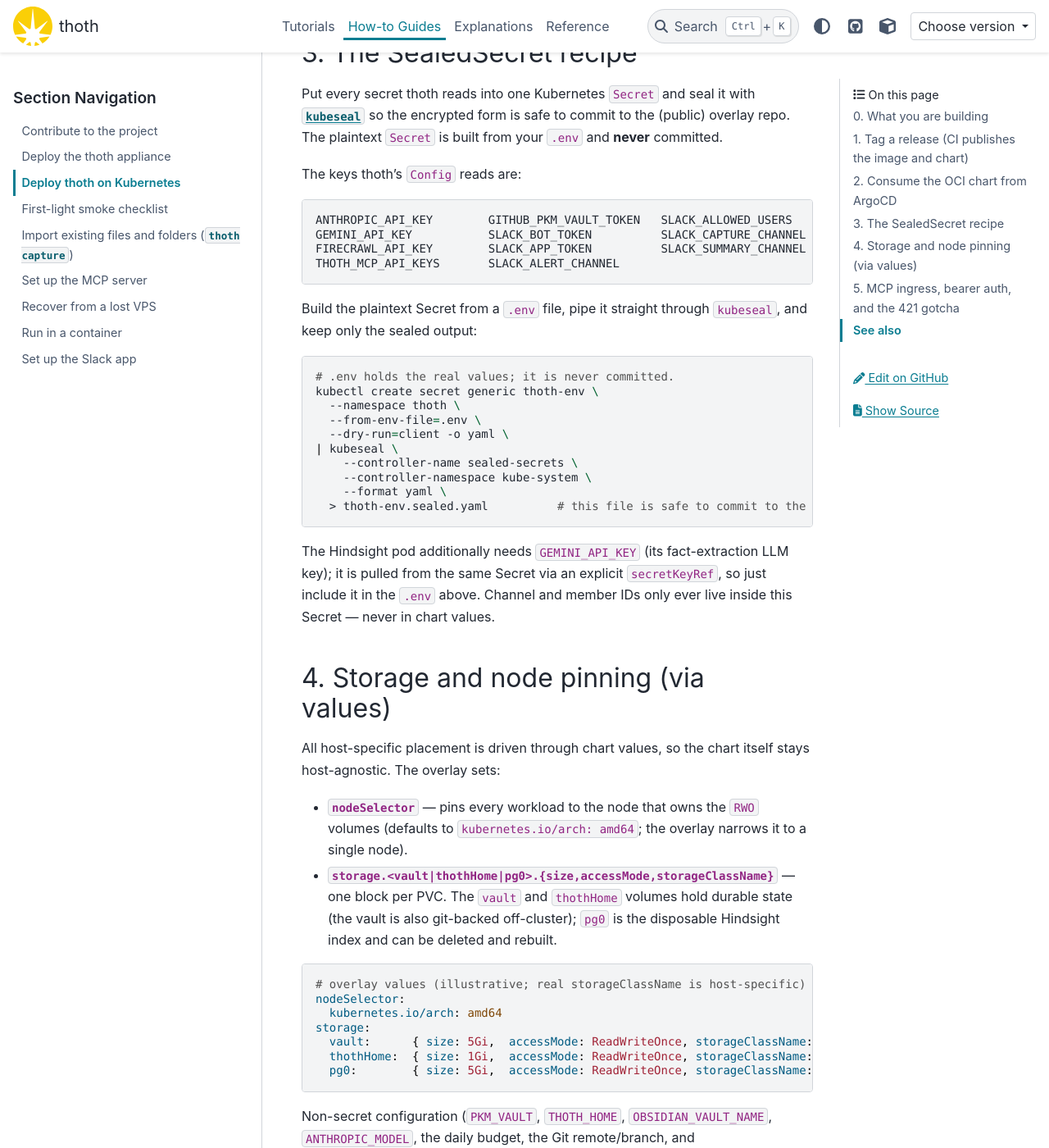
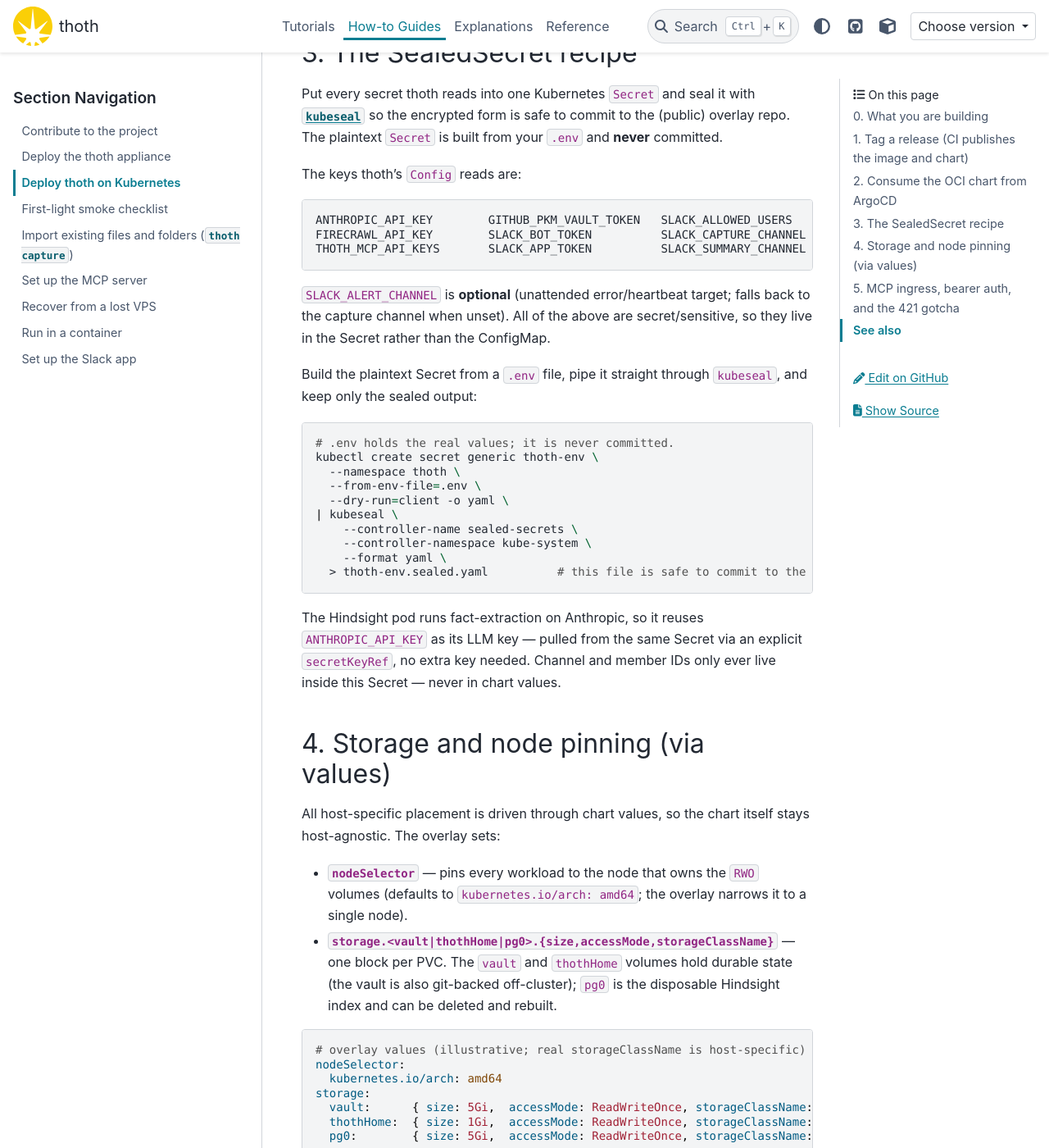
Before and after one commit to gilesknap/thoth, a Sphinx documentation site: the page built from docs/how-to/deploy-kubernetes.md, in a window 1280 px wide and 1400 px high, scrolled down 2815 px. Shown: the whole window at 82% size. Built offline with Sphinx 7.4.7 and the PyData theme 0.15.4, drawn with Linux system fonts in a browser that asks for light colours; pages that are not in the unit, such as notebooks, are missing from menus; the version number could not be read and is left out.

Commit message:
fix(chart): Hindsight uses Anthropic, drop the dead GEMINI_API_KEY requirement
Hindsight fact-extraction moved to Anthropic (claude-haiku-4-5) — see
deploy/hindsight-api.env.example — and GEMINI_API_KEY is read into Config but used
nowhere. The chart still wired the hindsight pod's LLM key to a GEMINI_API_KEY
secretKeyRef and defaulted llmProvider=gemini, so deploying required a key that no
longer exists.

- values.yaml: hindsight.llmProvider gemini->anthropic, llmModel->claude-haiku-4-5;
  secret-keys comment drops GEMINI_API_KEY.
- deployment-hindsight.yaml: HINDSIGHT_API_LLM_API_KEY now secretKeyRef ANTHROPIC_API_KEY.
- deploy-kubernetes.md: drop GEMINI_API_KEY from the secret-key list, note
  SLACK_ALERT_CHANNEL is optional (str|None, falls back to the capture channel), and
  fix the Hindsight-key note.
- regenerated values.schema.json.

Co-Authored-By: Claude Opus 4.8 (1M context) <noreply@anthropic.com>

````diff
--- a/docs/how-to/deploy-kubernetes.md
+++ b/docs/how-to/deploy-kubernetes.md
@@ -116,10 +116,13 @@ The keys thoth's `Config` reads are:
 
 ```text
 ANTHROPIC_API_KEY        GITHUB_PKM_VAULT_TOKEN   SLACK_ALLOWED_USERS
-GEMINI_API_KEY           SLACK_BOT_TOKEN          SLACK_CAPTURE_CHANNEL
-FIRECRAWL_API_KEY        SLACK_APP_TOKEN          SLACK_SUMMARY_CHANNEL
-THOTH_MCP_API_KEYS       SLACK_ALERT_CHANNEL
+FIRECRAWL_API_KEY        SLACK_BOT_TOKEN          SLACK_CAPTURE_CHANNEL
+THOTH_MCP_API_KEYS       SLACK_APP_TOKEN          SLACK_SUMMARY_CHANNEL
 ```
+
+`SLACK_ALERT_CHANNEL` is **optional** (unattended error/heartbeat target; falls back to
+the capture channel when unset). All of the above are secret/sensitive, so they live in
+the Secret rather than the ConfigMap.
 
 Build the plaintext Secret from a `.env` file, pipe it straight through `kubeseal`, and
 keep only the sealed output:
@@ -137,10 +140,9 @@ kubectl create secret generic thoth-env \
   > thoth-env.sealed.yaml          # this file is safe to commit to the overlay repo
 ```
 
-The Hindsight pod additionally needs `GEMINI_API_KEY` (its fact-extraction LLM key); it is
-pulled from the same Secret via an explicit `secretKeyRef`, so just include it in the
-`.env` above. Channel and member IDs only ever live inside this Secret — never in chart
-values.
+The Hindsight pod runs fact-extraction on Anthropic, so it reuses `ANTHROPIC_API_KEY` as
+its LLM key — pulled from the same Secret via an explicit `secretKeyRef`, no extra key
+needed. Channel and member IDs only ever live inside this Secret — never in chart values.
 
 ## 4. Storage and node pinning (via values)
 
````
Also changed, not shown: 2 other files.
